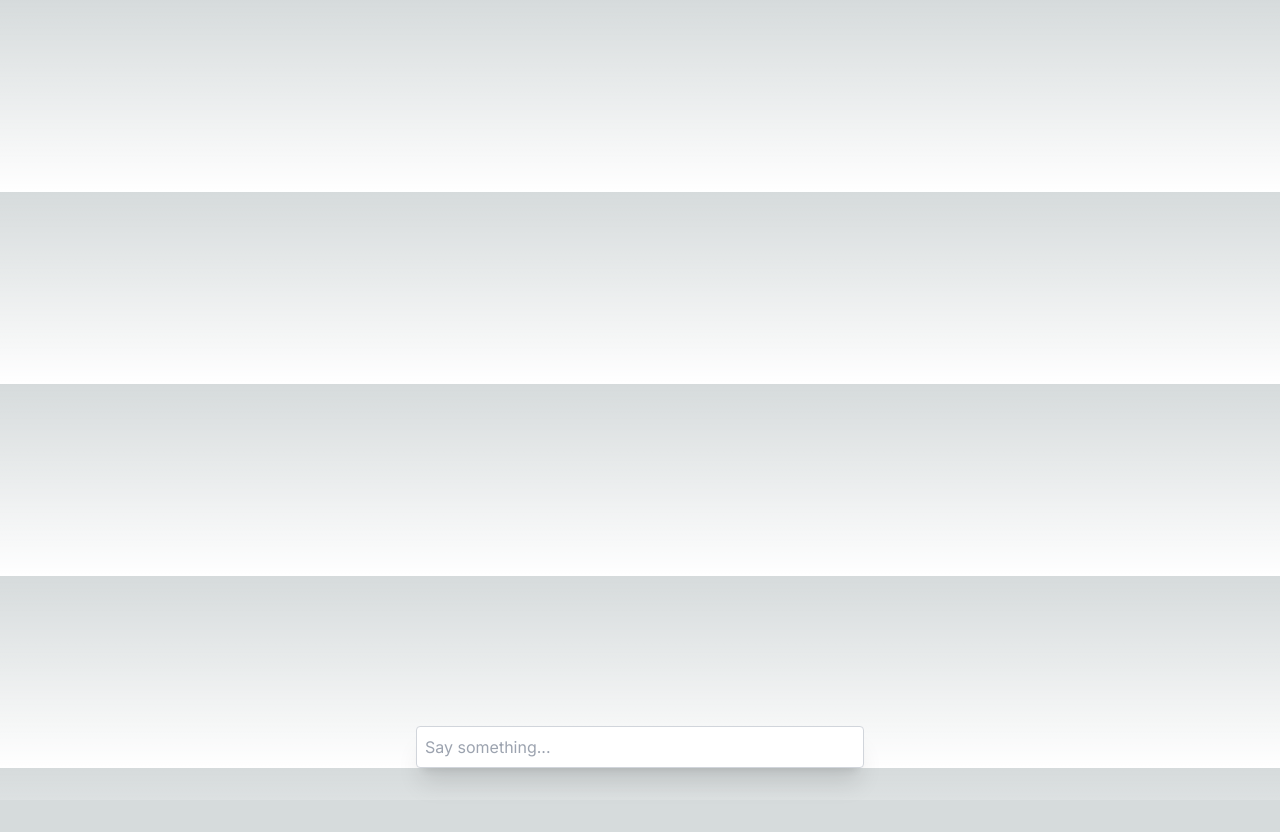
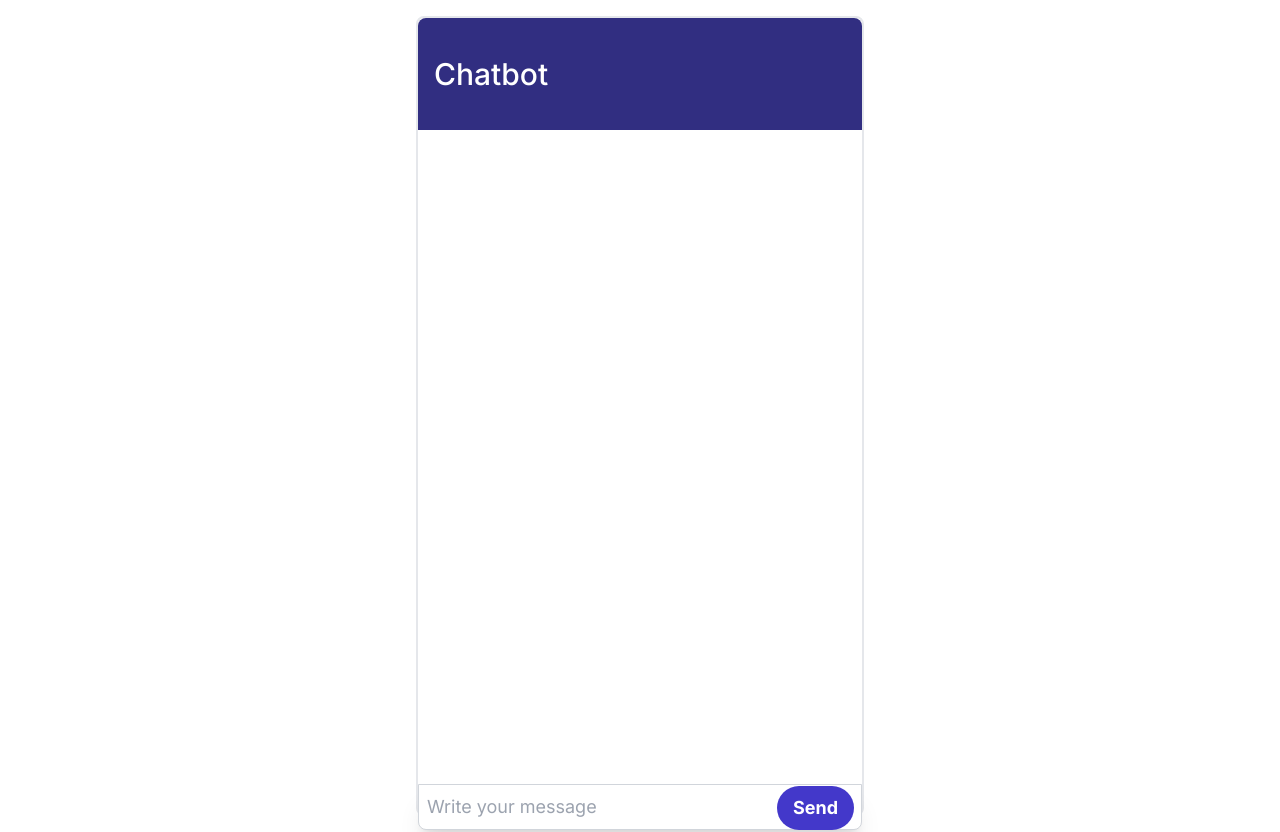
Before and after one commit to ellumaar/chatbot, a Next.js app: page / in a window 1280 px wide. Before the commit the page ends 800 px from the top, so only its background shows below. Built offline with nearby package versions, Linux system fonts and the light colour scheme.

Commit message:
create project

```diff
--- a/src/app/globals.css
+++ b/src/app/globals.css
@@ -2,32 +2,6 @@
 @tailwind components;
 @tailwind utilities;
 
-:root {
-  --foreground-rgb: 0, 0, 0;
-  --background-start-rgb: 214, 219, 220;
-  --background-end-rgb: 255, 255, 255;
-}
-
-@media (prefers-color-scheme: dark) {
-  :root {
-    --foreground-rgb: 255, 255, 255;
-    --background-start-rgb: 0, 0, 0;
-    --background-end-rgb: 0, 0, 0;
-  }
-}
-
 body {
   color: rgb(var(--foreground-rgb));
-  background: linear-gradient(
-      to bottom,
-      transparent,
-      rgb(var(--background-end-rgb))
-    )
-    rgb(var(--background-start-rgb));
 }
-
-@layer utilities {
-  .text-balance {
-    text-wrap: balance;
-  }
-}
--- a/src/app/page.tsx
+++ b/src/app/page.tsx
@@ -5,7 +5,10 @@ import { useChat } from 'ai/react';
 export default function Chat() {
   const { messages, input, handleInputChange, handleSubmit } = useChat();
   return (
-    <div className="flex flex-col w-full max-w-md py-24 mx-auto stretch">
+    <div className="flex flex-col w-full h-lvh max-w-md p-4 mx-auto my-4 border-2 relative rounded-lg">
+      <div className="bg-indigo-900 h-28 rounded-t-lg -m-4 flex items-center p-4">
+        <h1 className="text-3xl font-medium text-white">Chatbot</h1>
+      </div>
       {messages.map(m => (
         <div key={m.id} className="whitespace-pre-wrap">
           {m.role === 'user' ? 'User: ' : 'AI: '}
@@ -13,13 +16,16 @@ export default function Chat() {
         </div>
       ))}
 
-      <form onSubmit={handleSubmit}>
+      <form className="absolute bottom-0 w-full -m-4" onSubmit={handleSubmit}>
         <input
-          className="fixed bottom-0 w-full max-w-md p-2 mb-8 border border-gray-300 rounded shadow-xl"
+          className="text-lg w-full max-w-md p-2 border border-gray-300 rounded-b-lg shadow-xl"
           value={input}
-          placeholder="Say something..."
+          placeholder="Write your message"
           onChange={handleInputChange}
         />
+        <button className="absolute bottom-0 right-2 bg-indigo-700 hover:bg-indigo-900 text-white text-lg font-bold py-2 px-4 rounded-full" onClick={handleSubmit}>
+          Send
+        </button>
       </form>
     </div>
   );
```
